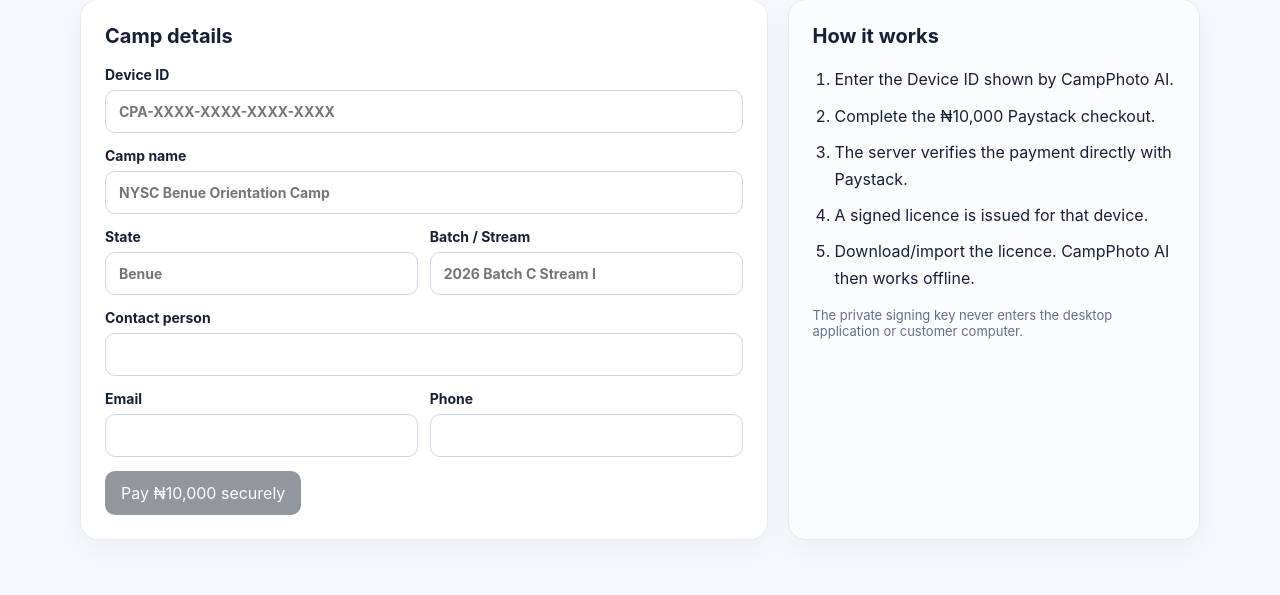
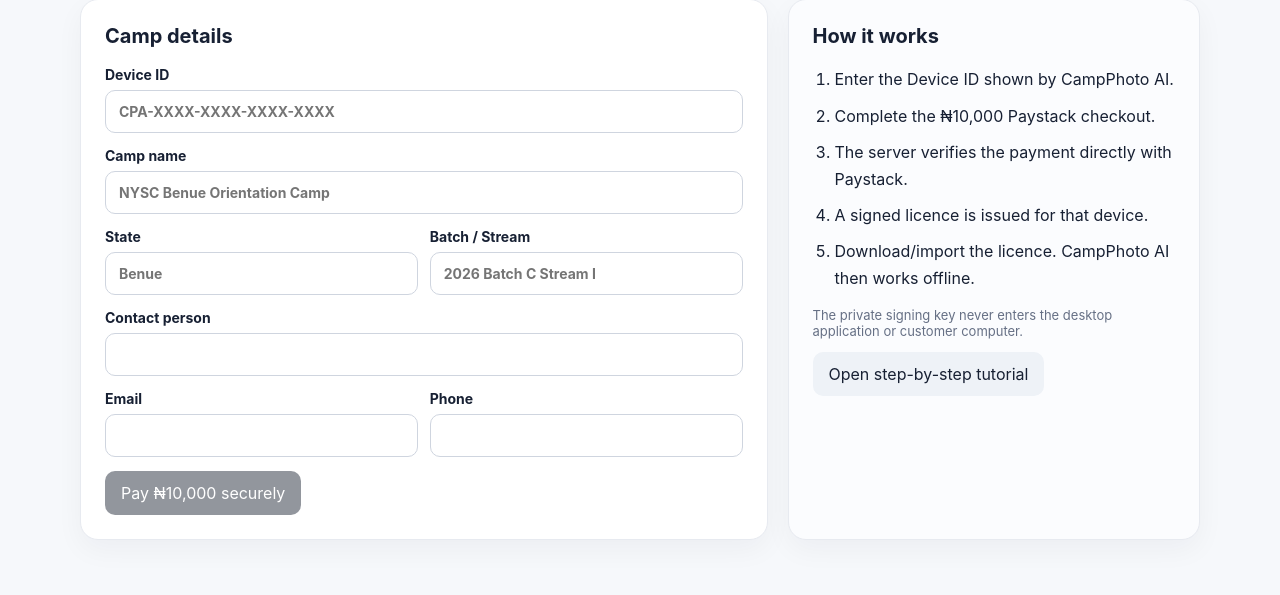
Before and after one commit to Simmyt3r/Camp-photo-ai, a Flask app: page / in a window 1280 px wide. Shown: the part 300-895 px from the top of the page. Run offline with Flask 3, Linux system fonts and the light colour scheme; some libraries are stand-ins or nearby versions.

Commit message:
Link activation page to user tutorial

```diff
--- a/portal/templates/index.html
+++ b/portal/templates/index.html
@@ -37,6 +37,7 @@
       <li>Download/import the licence. CampPhoto AI then works offline.</li>
     </ol>
     <p class="muted small">The private signing key never enters the desktop application or customer computer.</p>
+    <a class="button secondary" href="{{ url_for('user_guide') }}">Open step-by-step tutorial</a>
   </aside>
 </div>
 {% endblock %}
```
